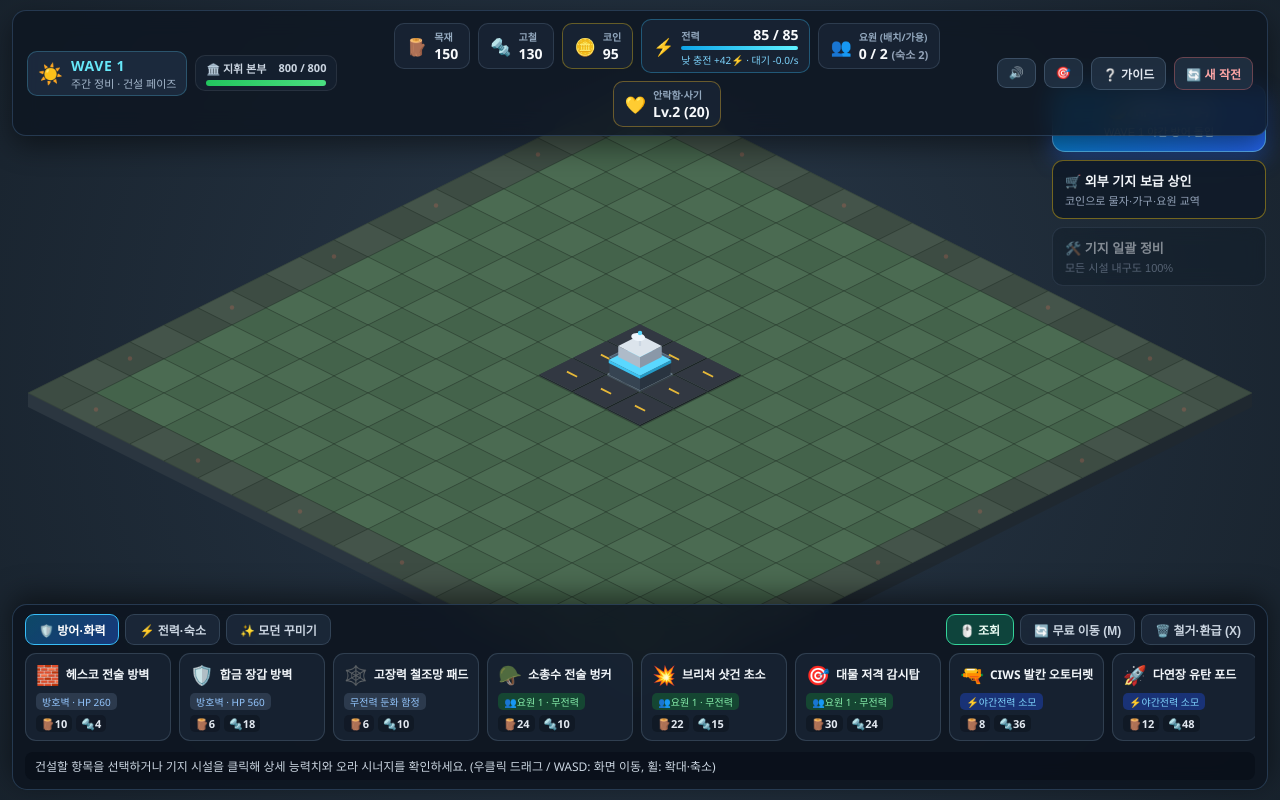
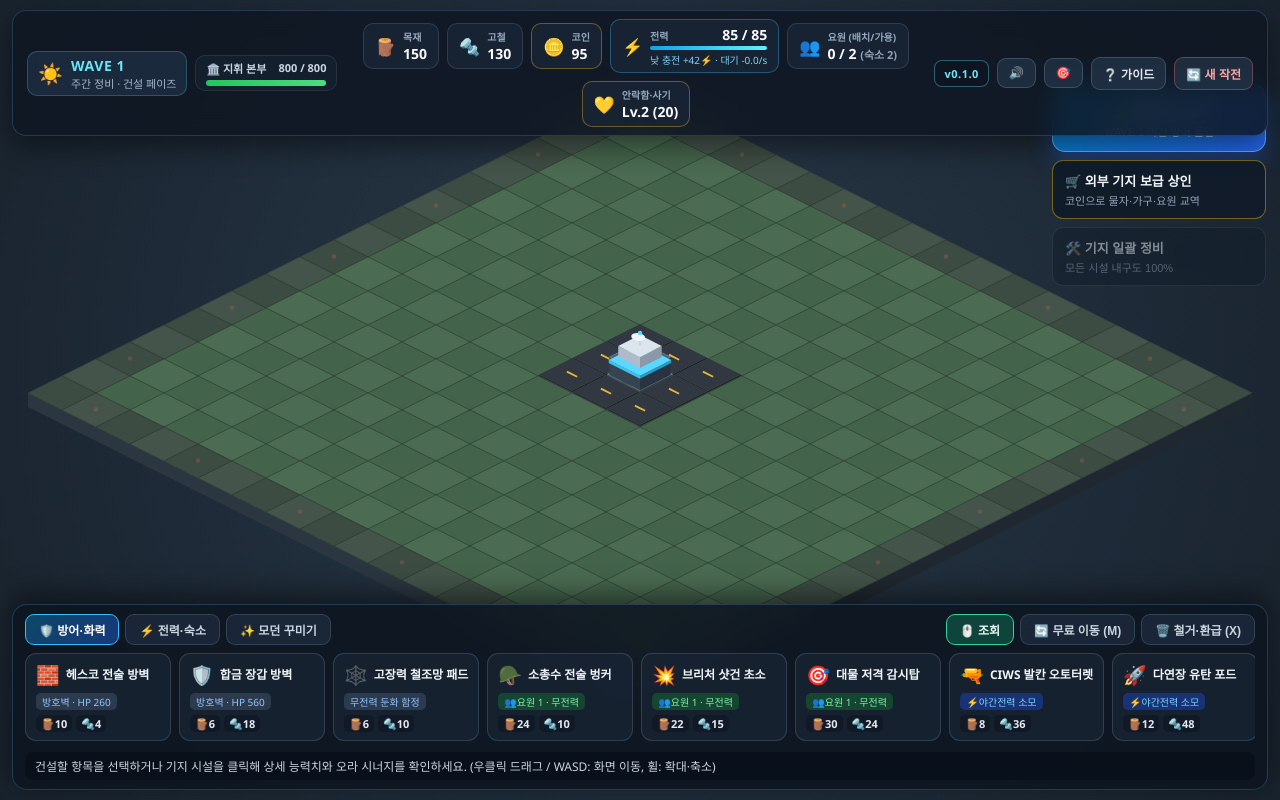
Before and after one commit to Reve1988/zombi-servivior, a plain HTML site: page index.html in a window 1280 px wide. Drawn offline with Linux system fonts and the light colour scheme; animation ran at ten frames a second.

Commit message:
chore: GitFlow 에이전트 운영 규칙 및 v0.1.0 인게임 버전 표시 설정
- AGENTS.md 및 agents/developer/ 하위 GitFlow·GitHub CLI 협업 가이드 추가
- GitHub Pages 배포 소스를 main 브랜치 고정 기준으로 확정
- 인게임 상단 HUD, 매뉴얼 모달, 타이틀에 버전(v0.1.0) 자동 연동 추가

```diff
--- a/css/style.css
+++ b/css/style.css
@@ -231,6 +231,29 @@ html, body {
   font-weight: 700;
   cursor: pointer;
   transition: all 0.14s ease;
+}
+
+.version-badge {
+  padding: 5px 9px;
+  background: rgba(15, 23, 34, 0.9);
+  border: 1px solid rgba(103, 232, 249, 0.35);
+  border-radius: 8px;
+  font-size: 11px;
+  font-weight: 800;
+  letter-spacing: 0.5px;
+  color: #67e8f9;
+}
+
+.version-inline {
+  display: inline-block;
+  padding: 2px 7px;
+  margin-left: 4px;
+  background: rgba(14, 165, 233, 0.2);
+  border: 1px solid rgba(103, 232, 249, 0.45);
+  border-radius: 6px;
+  font-size: 12px;
+  color: #67e8f9;
+  vertical-align: middle;
 }
 
 .sys-btn:hover {
--- a/index.html
+++ b/index.html
@@ -81,6 +81,7 @@
     </div>
 
     <div class="hud-group hud-sys">
+      <span id="hud-version" class="version-badge" title="현재 게임 빌드 버전">v0.1.0</span>
       <button id="btn-sound" class="sys-btn" title="효과음 켜기/끄기">🔊</button>
       <button id="btn-center" class="sys-btn" title="본부 중심으로 카메라 초기화 (Space)">🎯</button>
       <button id="btn-guide" class="sys-btn" title="작전 가이드 열기">❔ 가이드</button>
@@ -174,7 +175,7 @@
     <div class="modal-card guide-card">
       <div class="modal-head">
         <div>
-          <h2>📡 OUTPOST ZERO — 전술 지휘관 매뉴얼</h2>
+          <h2>📡 OUTPOST ZERO <span id="guide-version" class="version-inline">v0.1.0</span> — 전술 지휘관 매뉴얼</h2>
           <p>현대 전술 기지를 건설·꾸미고 밤마다 몰려오는 감염체 웨이브를 방어하세요.</p>
         </div>
         <button id="btn-close-guide" class="close-btn">✕</button>
--- a/js/data.js
+++ b/js/data.js
@@ -1,6 +1,7 @@
 window.ZS = window.ZS || {};
 
 ZS.DATA = {
+  VERSION: 'v0.1.0',
   GRID_SIZE: 18,
   HQ_POS: { x: 8, y: 8 },
 
--- a/js/main.js
+++ b/js/main.js
@@ -603,6 +603,13 @@ window.ZS = window.ZS || {};
     resizeCanvas();
     ZS.Iso.resetCamera();
 
+    const ver = ZS.DATA.VERSION || 'v0.1.0';
+    const hudVer = document.getElementById('hud-version');
+    const guideVer = document.getElementById('guide-version');
+    if (hudVer) hudVer.textContent = ver;
+    if (guideVer) guideVer.textContent = ver;
+    document.title = `OUTPOST ZERO (${ver}) — 모던 전술 디펜스 & 쉘터 빌더`;
+
     ZS.Game.setCallbacks({
       onUiChange: updateHud,
       onWaveBanner: showWaveBanner
```
Also changed, not shown: 3 other files.
